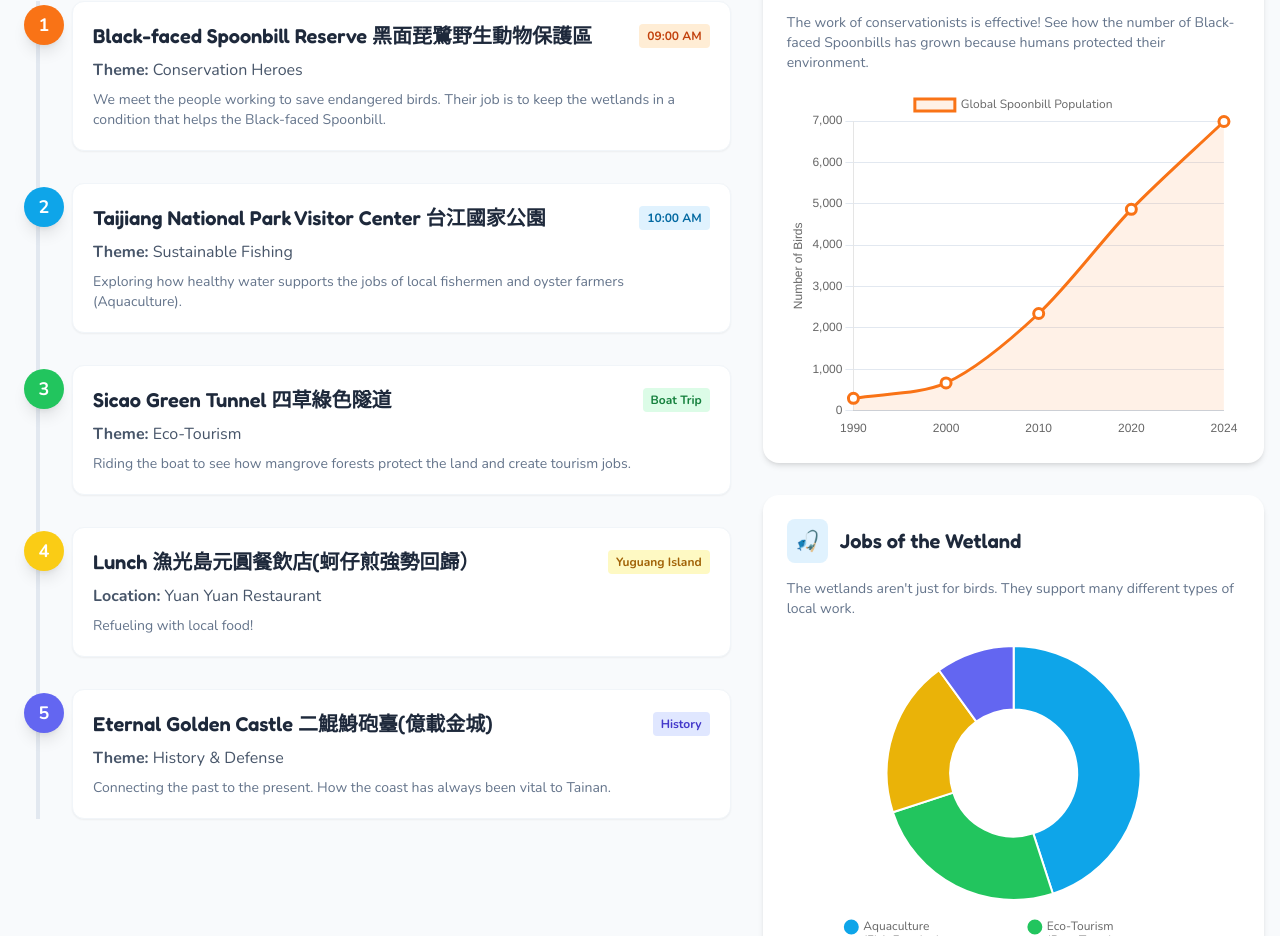
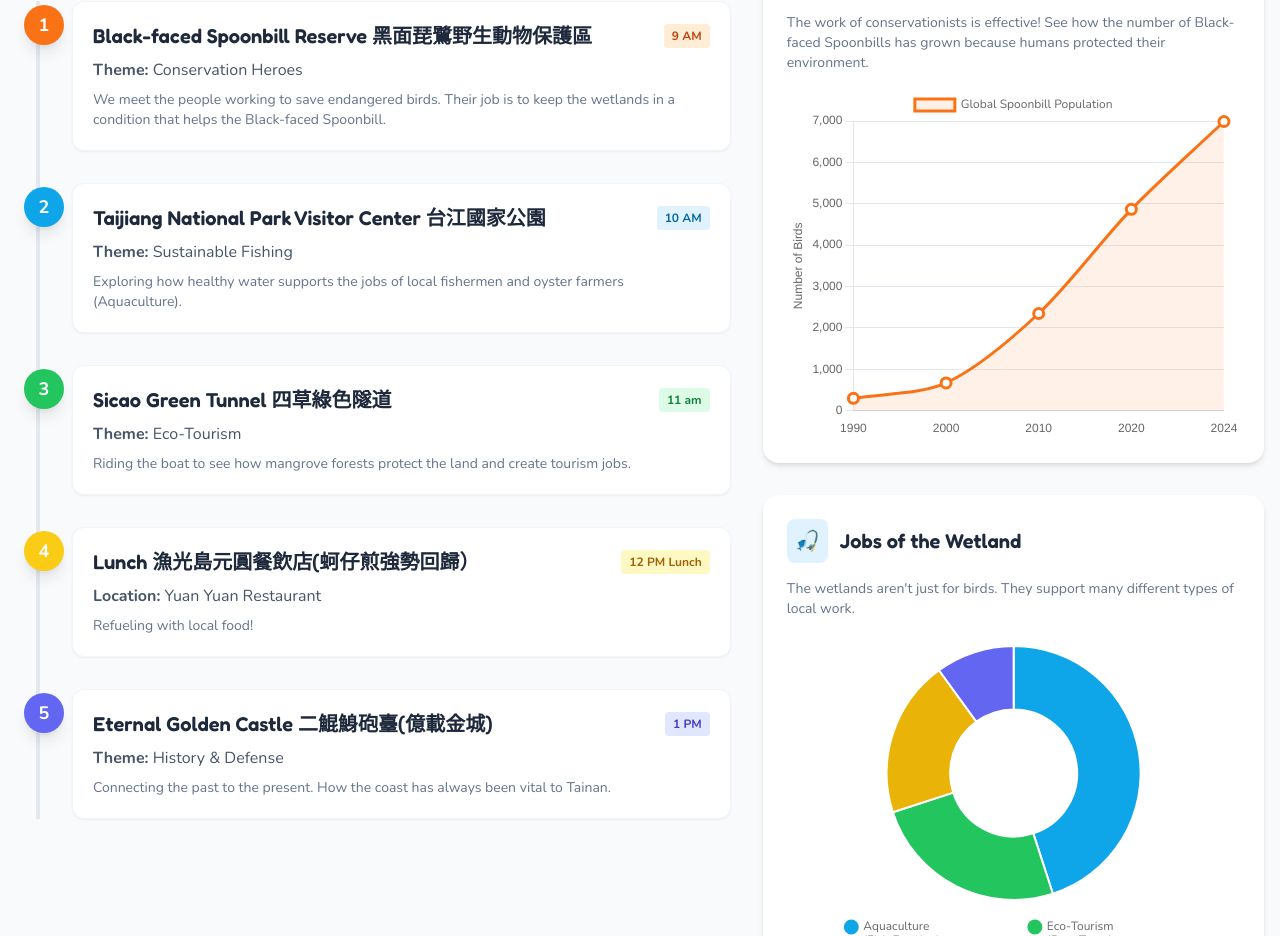
Before and after one commit to guruglen/G2U2_field_trip_info, a plain HTML site: page index.html in a window 1280 px wide. Shown: the part 519-1455 px from the top of the page. Drawn offline with nearby package versions, Linux system fonts and the light colour scheme.

Commit message:
Update index.html

```diff
--- a/index.html
+++ b/index.html
@@ -110,7 +110,7 @@
                     <div class="bg-white rounded-xl shadow-sm p-5 border border-slate-100 hover:shadow-md transition-shadow">
                         <div class="flex justify-between items-center mb-2">
                             <h3 class="text-xl font-bold text-slate-800"><a href="https://maps.app.goo.gl/i74coBazoCz47ELP6">Black-faced Spoonbill Reserve 黑面琵鷺野生動物保護區</a></h3>
-                            <span class="bg-orange-100 text-orange-700 text-xs font-bold px-2 py-1 rounded">09:00 AM</span>
+                            <span class="bg-orange-100 text-orange-700 text-xs font-bold px-2 py-1 rounded">9 AM</span>
                         </div>
                         <p class="text-slate-600 mb-2"><strong>Theme:</strong> Conservation Heroes</p>
                         <p class="text-sm text-slate-500">We meet the people working to save endangered birds. Their job is to keep the wetlands in a condition that helps the Black-faced Spoonbill.</p>
@@ -123,7 +123,7 @@
                     <div class="bg-white rounded-xl shadow-sm p-5 border border-slate-100 hover:shadow-md transition-shadow">
                         <div class="flex justify-between items-center mb-2">
                             <h3 class="text-xl font-bold text-slate-800"><a href="https://maps.app.goo.gl/Uw7da12GmK25xgnV6">Taijiang National Park Visitor Center 台江國家公園</h3></a>
-                            <span class="bg-sky-100 text-sky-700 text-xs font-bold px-2 py-1 rounded">10:00 AM</span>
+                            <span class="bg-sky-100 text-sky-700 text-xs font-bold px-2 py-1 rounded">10 AM</span>
                         </div>
                         <p class="text-slate-600 mb-2"><strong>Theme:</strong> Sustainable Fishing</p>
                         <p class="text-sm text-slate-500">Exploring how healthy water supports the jobs of local fishermen and oyster farmers (Aquaculture).</p>
@@ -136,7 +136,7 @@
                     <div class="bg-white rounded-xl shadow-sm p-5 border border-slate-100 hover:shadow-md transition-shadow">
                         <div class="flex justify-between items-center mb-2">
                             <h3 class="text-xl font-bold text-slate-800"><a href="https://www.4grass.com/page.asp?orcaid={46D15FDB-3D6C-4610-A068-A49022CD1728">Sicao Green Tunnel 四草綠色隧道</h3></a>
-                            <span class="bg-green-100 text-green-700 text-xs font-bold px-2 py-1 rounded">Boat Trip</span>
+                            <span class="bg-green-100 text-green-700 text-xs font-bold px-2 py-1 rounded">11 am</span>
                         </div>
                         <p class="text-slate-600 mb-2"><strong>Theme:</strong> Eco-Tourism</p>
                         <p class="text-sm text-slate-500">Riding the boat to see how mangrove forests protect the land and create tourism jobs.</p>
@@ -149,7 +149,7 @@
                     <div class="bg-white rounded-xl shadow-sm p-5 border border-slate-100 hover:shadow-md transition-shadow">
                         <div class="flex justify-between items-center mb-2">
                             <h3 class="text-xl font-bold text-slate-800"><a href="https://maps.app.goo.gl/8wFqqAwVHdwKEZ7n6">Lunch 漁光島元圓餐飲店(蚵仔煎強勢回歸）</h3></a>
-                            <span class="bg-yellow-100 text-yellow-700 text-xs font-bold px-2 py-1 rounded">Yuguang Island</span>
+                            <span class="bg-yellow-100 text-yellow-700 text-xs font-bold px-2 py-1 rounded">12 PM Lunch</span>
                         </div>
                         <p class="text-slate-600 mb-2"><strong>Location:</strong> Yuan Yuan Restaurant</p>
                         <p class="text-sm text-slate-500">Refueling with local food!</p>
@@ -162,7 +162,7 @@
                     <div class="bg-white rounded-xl shadow-sm p-5 border border-slate-100 hover:shadow-md transition-shadow">
                         <div class="flex justify-between items-center mb-2">
                             <h3 class="text-xl font-bold text-slate-800"><a href="https://maps.app.goo.gl/9caje89hMEdCAtfHA">Eternal Golden Castle 二鯤鯓砲臺(億載金城)</h3></a>
-                            <span class="bg-indigo-100 text-indigo-700 text-xs font-bold px-2 py-1 rounded">History</span>
+                            <span class="bg-indigo-100 text-indigo-700 text-xs font-bold px-2 py-1 rounded">1 PM</span>
                         </div>
                         <p class="text-slate-600 mb-2"><strong>Theme:</strong> History & Defense</p>
                         <p class="text-sm text-slate-500">Connecting the past to the present. How the coast has always been vital to Tainan.</p>
```
